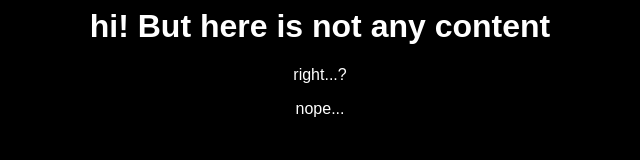
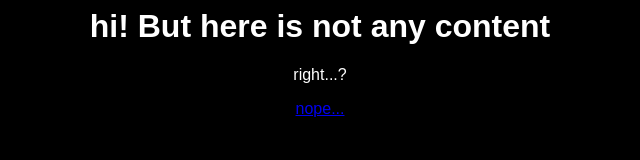
Before and after one commit to Throngjwk/Skyunicode173, a plain HTML site: page nothing/index.html in a window 1280 px wide. Shown: the full height of the page, 320-960 px from the left. Drawn offline with Linux system fonts and the light colour scheme.

Commit message:
Update index.html

```diff
--- a/nothing/index.html
+++ b/nothing/index.html
@@ -14,6 +14,6 @@
 
     <h1>hi! But here is not any content</h1>
     <p>right...?</p>
-    <p href="https://skyhigh173.github.io/nothing/really/index.html">nope...</p>
+    <p><a href="https://skyhigh173.github.io/nothing/really/index.html">nope...</a></p>
   </body>
 </html>
```
